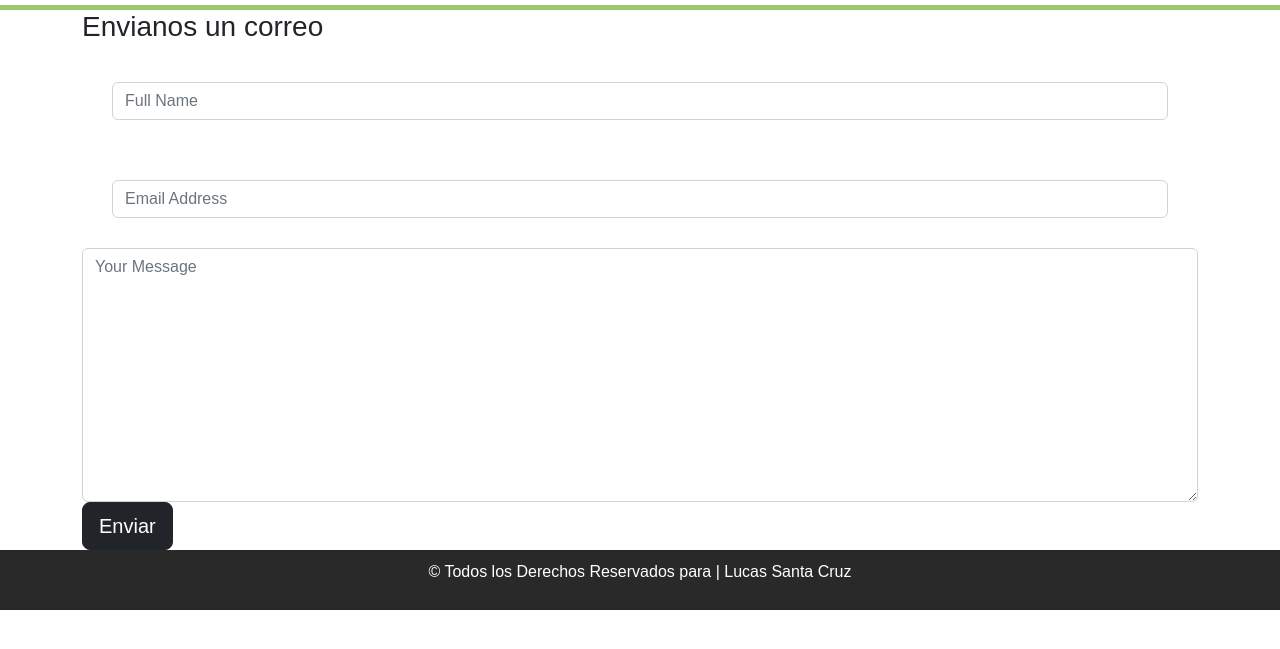
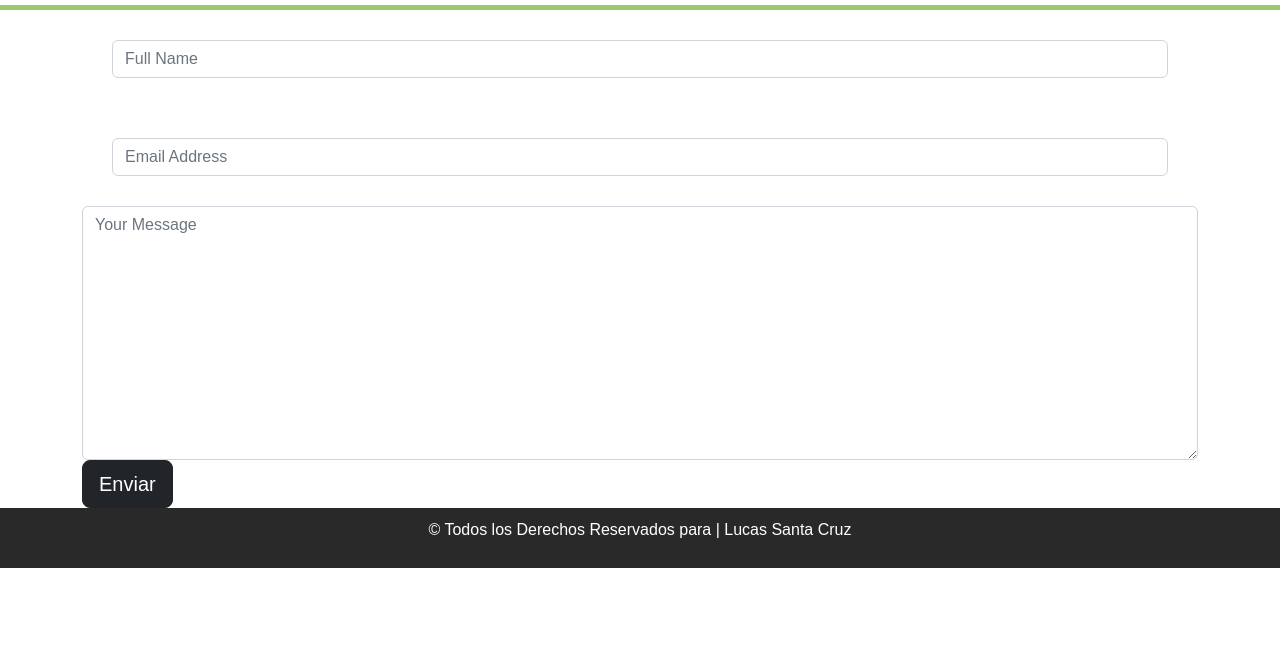
Before and after one commit to lukassc22/DesarrolloWeb2022, a plain HTML site: page Pages/contacto.html in a window 1280 px wide. Shown: the part 147-796 px from the top of the page. Drawn offline with nearby package versions, Linux system fonts and the light colour scheme.

Commit message:
correccion en lineas vacias

```diff
--- a/Pages/contacto.html
+++ b/Pages/contacto.html
@@ -4,16 +4,13 @@
     <meta charset="UTF-8">
     <meta http-equiv="X-UA-Compatible" content="IE=edge">
     <meta name="viewport" content="width=device-width, initial-scale=1.0">
-
     <link rel="stylesheet" type="text/css" media="screen" href="../css/estilos.css">
     <link href="https://cdn.jsdelivr.net/npm/bootstrap@5.2.0/dist/css/bootstrap.min.css" rel="stylesheet" integrity="sha384-gH2yIJqKdNHPEq0n4Mqa/HGKIhSkIHeL5AyhkYV8i59U5AR6csBvApHHNl/vI1Bx" crossorigin="anonymous">
-
-    <title>Document</title>
+    <title>Contacto</title>
 </head>
 <body>
 
-
-  <nav class="navbar navbar-expand-lg bg-light">
+      <nav class="navbar navbar-expand-lg bg-light">
     <div class="container-fluid">
       <a class="navbar-brand" href="../index.html">OPTICWORLD</a>
       <button class="navbar-toggler" type="button" data-bs-toggle="collapse" data-bs-target="#navbarSupportedContent" aria-controls="navbarSupportedContent" aria-expanded="false" aria-label="Toggle navigation">
@@ -45,10 +42,8 @@
       <h1 class="heading2">CONTACTO</h1>
       <span class="linea"></span>
 
+      <div class="container">
 
-
-  <div class="container">
-      <h3>Envianos un correo</h3>
       <form target="_blank" action="https://formsubmit.co/santacruzlukas@gmail.com" method="POST">
         <div class="form-group">
           <div class="form-row">
@@ -67,10 +62,6 @@
       </form>
     </div>
 
-
-
-
-
       <footer class="footer">
         <div class="contenedor">
             <p>&copy; Todos los Derechos Reservados para  | Lucas Santa Cruz</p>
```
Also changed, not shown: Pages/galeria1.html (+1 -1 lines), Pages/nosotros.html (+3 -5 lines), Pages/productos.html (+0 -1 lines), Pages/servicios.html (+0 -9 lines), index.html (+1 -5 lines).
